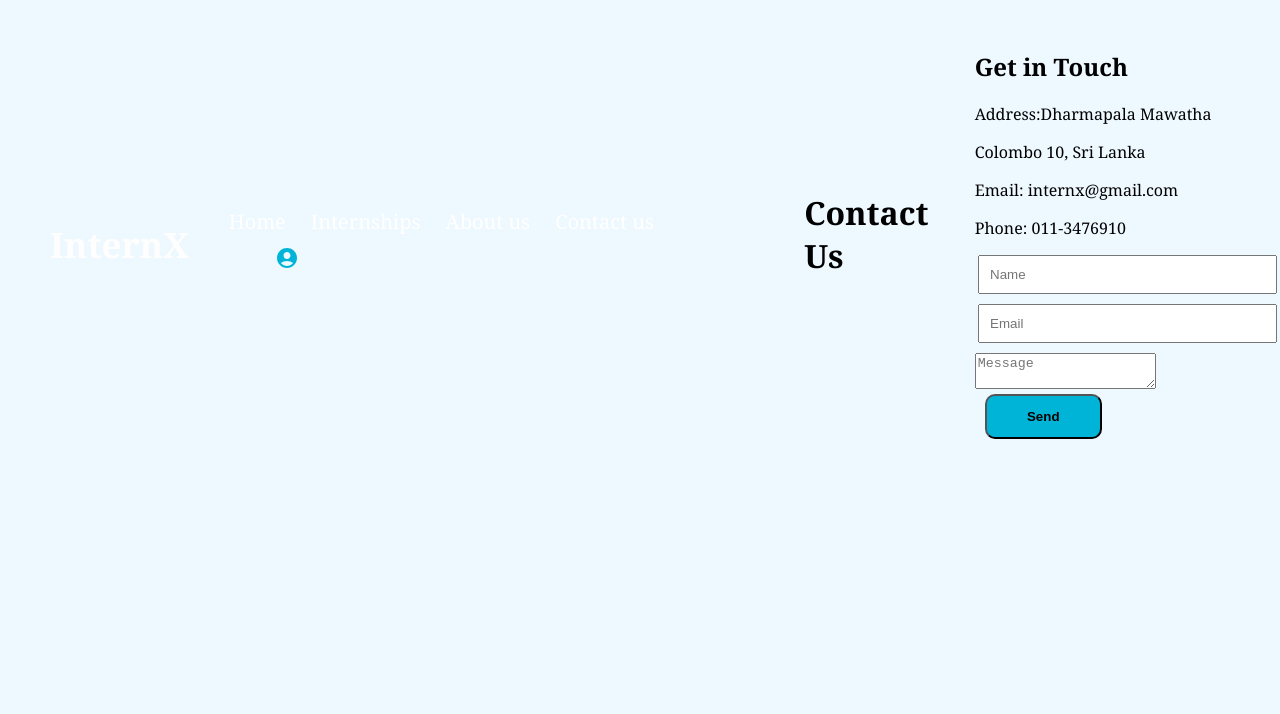
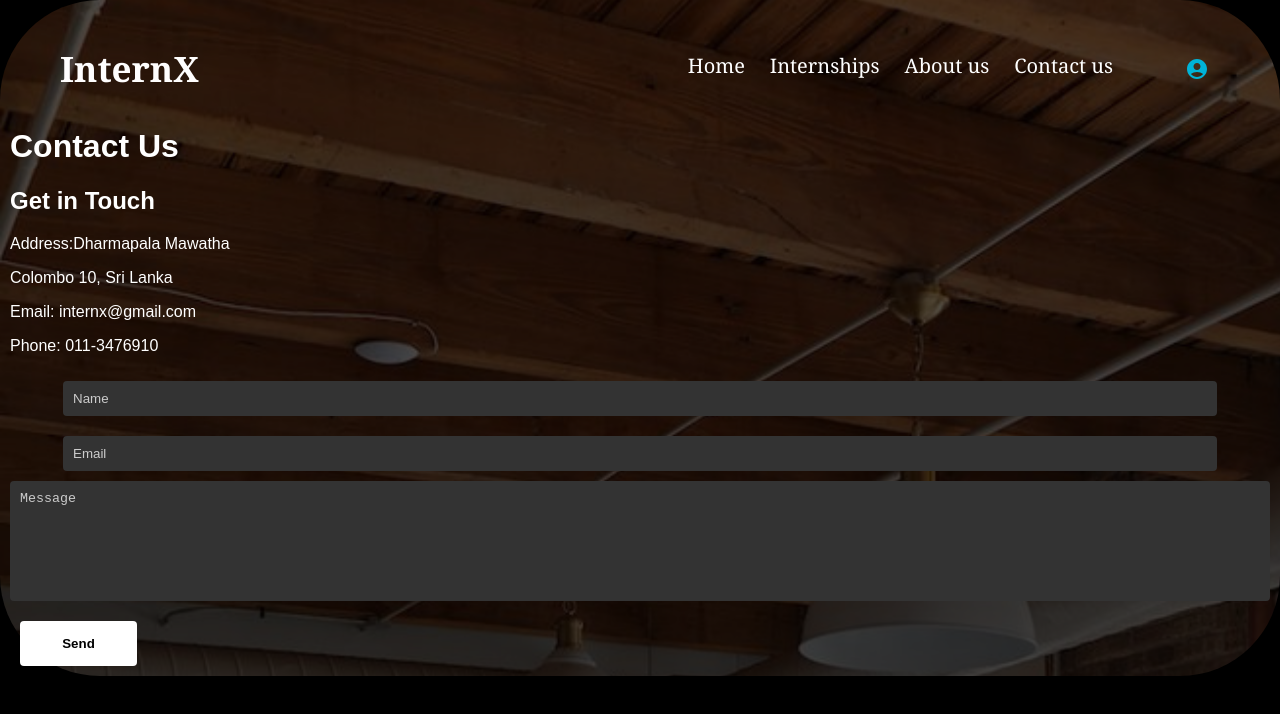
Before and after one commit to KushaRa/InternX_Front, a React (Create React App) app in the folder skillsync/: page /contact in a window 1280 px wide. Shown: the top 714 px of the page. Built offline with nearby package versions, Linux system fonts and the light colour scheme.

Commit message:
changed the css oof the contact page

```diff
--- a/skillsync/src/Pages/Contact/Contact.css
+++ b/skillsync/src/Pages/Contact/Contact.css
@@ -1,118 +1,79 @@
-.contact-page {
-    display: flex;
-    flex-direction: column;
-    height: 100vh;
-    /* background-image: url("../../assets/landingpage.png"); */
-    background-size: cover;
-    background-color: rgba(58, 220, 238, 0.426);
-  }
+.contact-container {
+  background-color: #000;
+  color: #fff;
+  padding: 10px;
+  max-width: auto;
+  margin: 0 auto;
+  border-radius: 100px;
+  background-image: url("../../assets/background.png");
 
-
- /* .contact-header {
-    padding-top: 10px;
-    text-align: center;
-    font-size: 500px;
-    color: white;
-    position: relative;
-    display: flex;
-    flex-direction: column;
-    height: 100vh;
-    background-image: url('../../assets/landingpage.png');
-    background-attachment: fixed;
-    background-size: cover;
-    align-items: center; */
-
-.contact-section {
-    position: relative;
-    min-height: 100vh;
-    padding: 50px 100px;
-    display: flex;
-    justify-content: center;
-    align-items: center;
-    flex-direction: column;
-    background-size: cover;
-  }
-
-.contact-content {
-     max-width: 800px;
-    text-align: center;
-  }
-
-.contact-section .contact-content h2 {
-    font-size: 36px;
-    font-weight: 500;
-    color: black;
-  }
-
-.contact-section .contact-content p {
-    font-weight: 500;
-    color: black;
 
 }
 
-.contact-container {
-    width: 100%;
-    display: flex;
-    justify-content: center;
-    align-items: center;
-    margin-top: 30px;
+ .contact-content {
+  display: flex;
+  justify-content: space-between;
+  flex-direction: column;
 }
 
 .contact-info {
-  width: 50%;
+  flex: 1;
+  padding-right: 20px;
+  margin-bottom: 40px;
+}
+
+.contact-info h2 {
+  margin-bottom: 20px;
+}
+
+.contact-info p {
+  margin-bottom: 10px;
+}
+
+.contact-form {
+  flex: 1;
   display: flex;
   flex-direction: column;
 }
 
-.contact-box {
-  position: relative;
-  padding: 20px 0;
+.contact-form input,
+.contact-form textarea {
+  background-color: #333;
+  border: none;
+  border-radius: 4px;
+  color: #fff;
+  padding: 10px;
+  margin-bottom: 20px;
 }
 
-.contact-text {
-  display: flex;
-  margin-left: 20px;
-  font-size: 16px;
-  color: #fff;
-  flex-direction: column;
-  font-weight: 300;
+.contact-form input::placeholder,
+.contact-form textarea::placeholder {
+  color: #ccc;
 }
 
-.contact-container .contact-info .contact-box .contact-text h3 {
-  font-weight: 500;
-  color: #00bcd4;
+.contact-form textarea {
+  resize: none;
+  height: 100px;
 }
 
-
-
-.contact-icon {
-  min-width: 60px;
-  height: 60px;
+.contact-form button {
   background-color: #fff;
-  display: flex;
-  justify-content: center;
-  align-items: center;
-  border-radius: 50%;
-  font-size: 22px;
+  color: #000;
+  border: none;
+  border-radius: 4px;
+  padding: 10px;
+  cursor: pointer;
+  transition: background-color 0.3s;
 }
 
-.address-logo {
-  width: 12px;
-  height: 18.5px;
-  padding: -10px;
-  margin-right: 2px;
+.contact-form button:hover {
+  background-color: #45d3ec;
 }
 
-.email-logo {
-    width: 12px;
-    height: 18.5px;
-    padding: -10px;
-    margin-right: 2px;
-  }
-
-  .phone-logo {
-    width: 12px;
-    height: 18.5px;
-    padding: -10px;
-    margin-right: 2px;
-  }
+body {
+  margin: 0;
+  padding: 0;
+  font-family: Arial, sans-serif;
+  background-color: #000;
+   color: #fff;
+}
```
